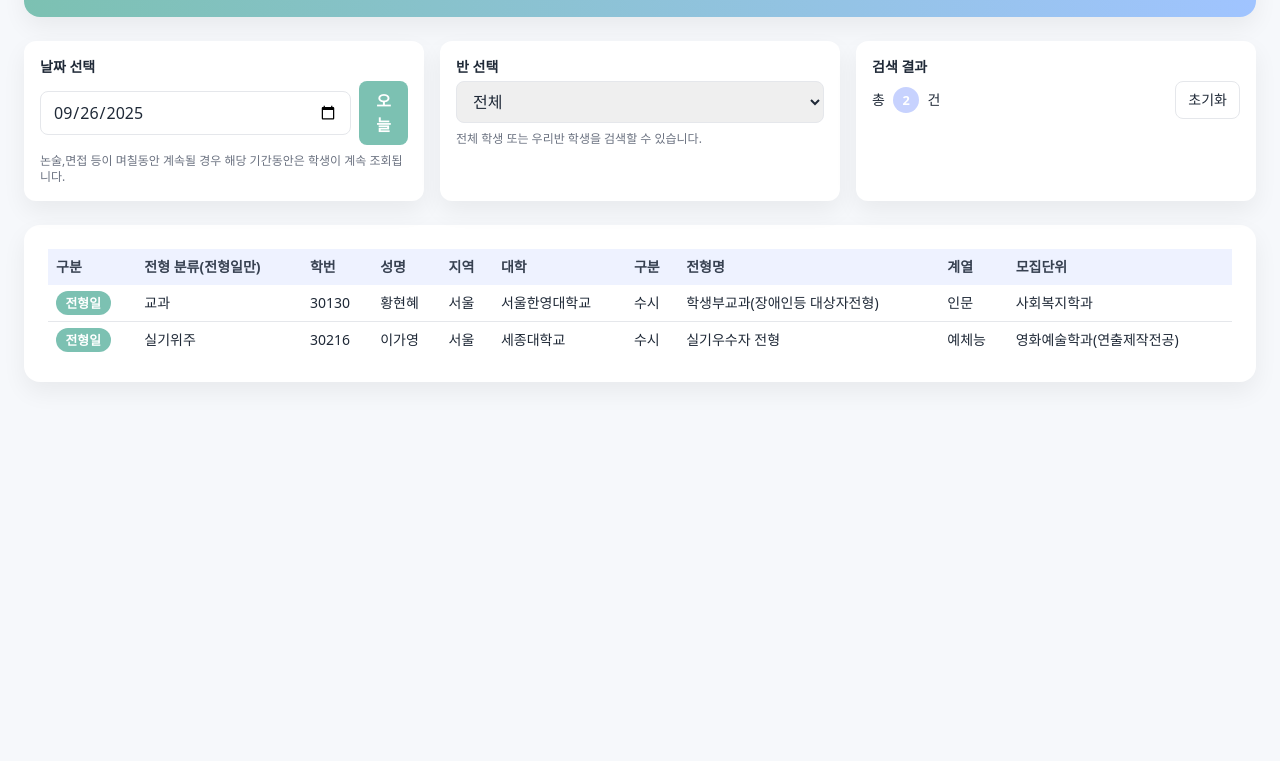
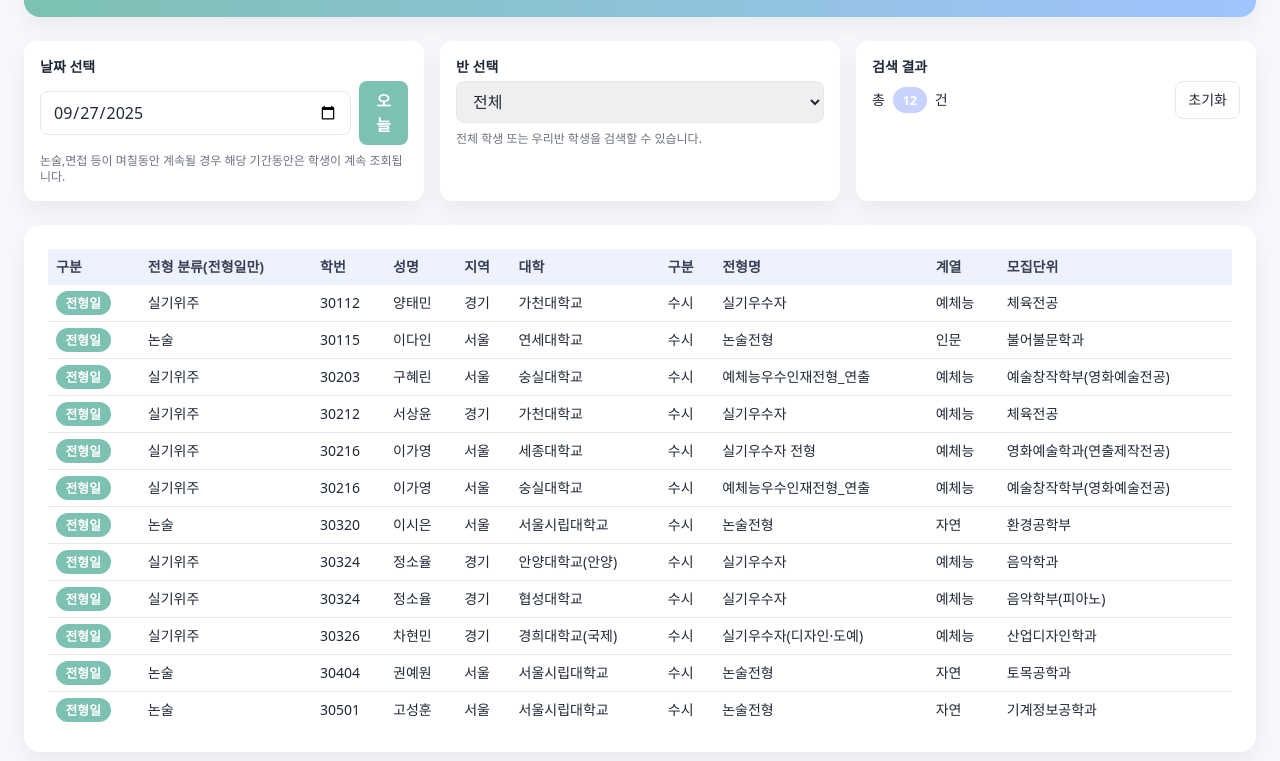
Before and after one commit to RacoonTree/our_class_susi, a plain HTML site: page index.html in a window 1280 px wide. Shown: the part 107-868 px from the top of the page. Before the commit the page ends 800 px from the top, so only its background shows below. Drawn offline with nearby package versions, Linux system fonts and the light colour scheme.

Commit message:
Update index.html
set today button following KST

```diff
--- a/index.html
+++ b/index.html
@@ -112,10 +112,31 @@
       return day>=start && day<=end;
     }
     function midClassFromSid(sid){ const s = String(sid).padStart(5,'0'); return Number(s.substring(1,3)); }
+    function todayKST(){
+      const nowKST = new Date(new Date().toLocaleString('en-US', { timeZone: 'Asia/Seoul' }));
+      return new Date(nowKST.getFullYear(), nowKST.getMonth(), nowKST.getDate());
+    }
+    function toInputValue(d){
+      const y = d.getFullYear();
+      const m = String(d.getMonth()+1).padStart(2,'0');
+      const dd = String(d.getDate()).padStart(2,'0');
+      return `${y}-${m}-${dd}`;
+    }
 
     function render(){
-      const selectedDate = dateInput.value ? new Date(dateInput.value) : new Date();
-      const day = new Date(selectedDate.getFullYear(), selectedDate.getMonth(), selectedDate.getDate());
+      const selectedDate = dateInput.value
+        ? (()=>{
+          const [yy,mm,dd]=dateInput.value.split('-').map(Number);
+          return new Date(yy,mm-1,dd);
+         })()
+       : todayKST();
+
+      const day = new Date(
+        selectedDate.getFullYear(),
+        selectedDate.getMonth(),
+        selectedDate.getDate()
+      );
+
       const clsSel = classInput.value;
       tbody.innerHTML=''; let rows=0;
 
@@ -161,13 +182,19 @@
       countEl.textContent = rows;
     }
 
-    document.getElementById('todayBtn').addEventListener('click',()=>{dateInput.valueAsDate=new Date(); render();});
+    document.getElementById('todayBtn').addEventListener('click',()=>{
+      const t = todayKST();
+      dateInput.value = toInputValue(t);
+      render();
+    });
+
     document.getElementById('resetBtn').addEventListener('click',()=>{dateInput.value=''; classInput.value=''; render();});
     dateInput.addEventListener('change',render);
     classInput.addEventListener('change',render);
 
-    dateInput.valueAsDate=new Date();
+    dateInput.value = toInputValue(todayKST());
     render();
+
   </script>
 </body>
 </html>
```
